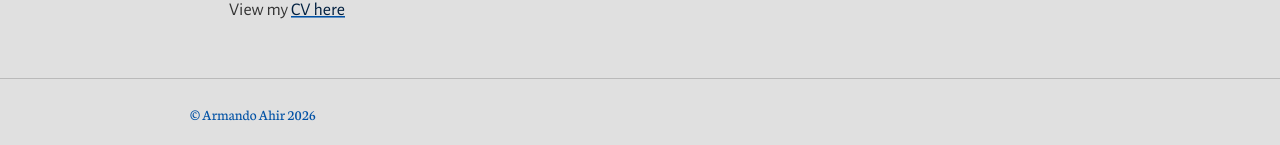
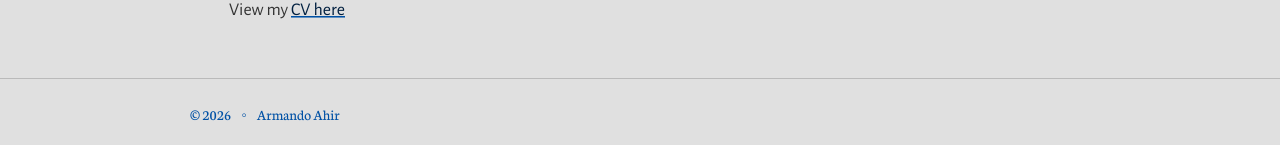
Before and after one commit to armandoahir/armandoahir.github.io, a Jekyll site: the page built from about.md, in a window 1280 px wide. Shown: the part 1077-1222 px from the top of the page. Built offline with Jekyll 4.4.1, drawn with Linux system fonts in a browser that asks for light colours.

Commit message:
[14th Apr] Fix footer.

```diff
--- a/_includes/site-footer.html
+++ b/_includes/site-footer.html
@@ -1,7 +1,9 @@
 <footer class="footer">
   <div class="container">
-    <div class="copyright  typeset">
-      <small class="small">&copy; Armando Ahir {{ site.time | date: '%Y' }}</small>
+    <div class="copyright typeset" style="text-align: center;">
+      <small class="small">
+        &copy; {{ site.time | date: '%Y' }} <span style="margin: 0 8px;">◦</span> Armando Ahir
+      </small>
     </div>
   </div>
 </footer>
```
